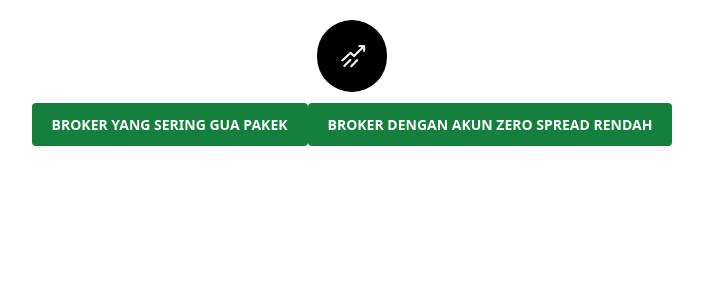
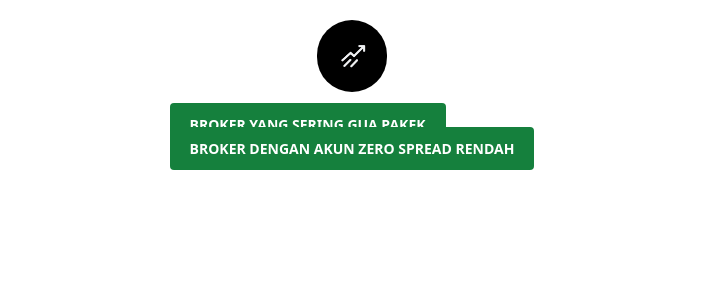
Before and after one commit to Namskt/sktraders, a React (Vite) app: page / in a window 1280 px wide. Shown: the top 300 px of the page, without its empty margins (288-991 px from the left). Built offline with nearby package versions, Linux system fonts and the light colour scheme.

Commit message:
Update App.jsx

```diff
--- a/src/App.jsx
+++ b/src/App.jsx
@@ -14,6 +14,7 @@ function App() {
             alt="..."
           />
         </div>
+        <div className="max-w-lg">
         <div>
           <a
             href="https://fbs.partners?ibl=865482&ibp=33988576"
@@ -21,12 +22,15 @@ function App() {
           >
             BROKER YANG SERING GUA PAKEK
           </a>
-           <a
+        </div>
+        <div>
+         <a
             href="https://one.exnesstrack.org/boarding/sign-up/a/7di01z8hol?lng=id"
             className="py-3 px-5 bg-green-700 rounded text-white text-sm font-semibold hover:bg-green-800 hover:text-white"
           >
             BROKER DENGAN AKUN ZERO SPREAD RENDAH
           </a>
+        </div>
         </div>
       </div>
     </div>
```
